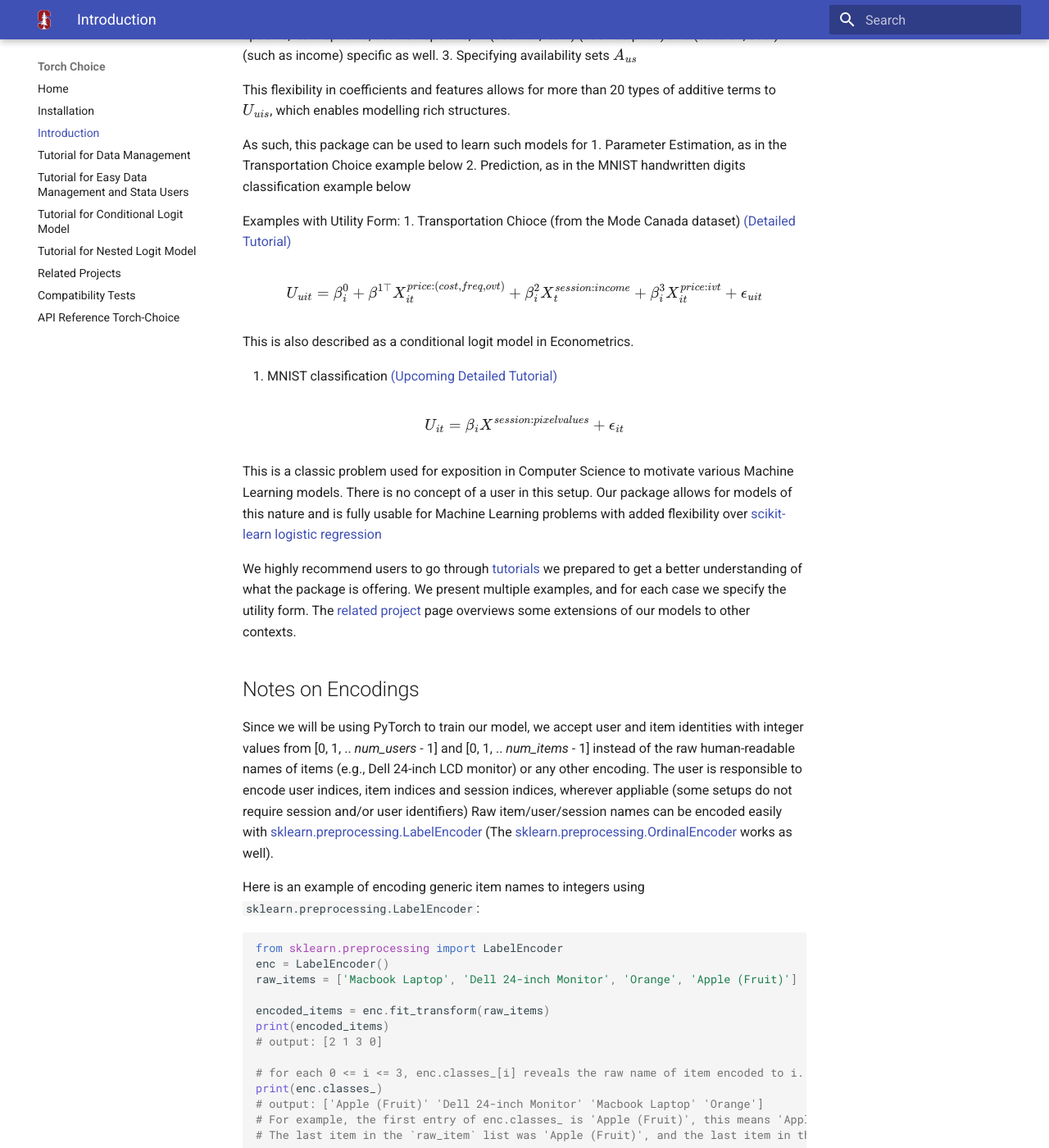
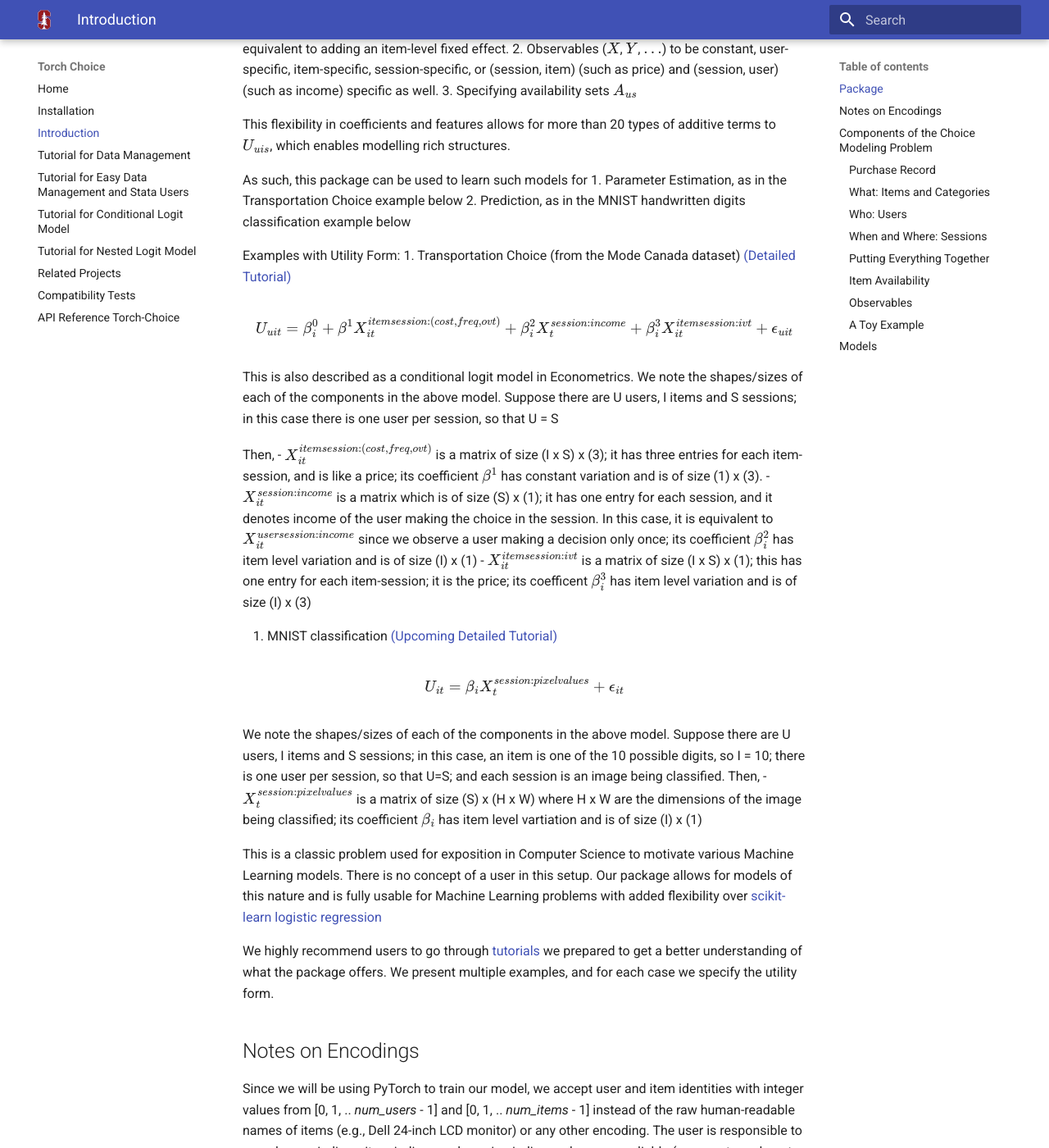
Before and after one commit to gsbDBI/torch-choice, an MkDocs documentation site: the page built from docs_src/intro.md, in a window 1280 px wide and 1400 px high, scrolled down 930 px. Shown: the whole window at 82% size. Built offline with MkDocs 1.6.1 and Material for MkDocs 9.7.7, drawn with Linux system fonts in a browser that asks for light colours; some of the changed text lies outside the part shown.

Commit message:
Updates to introduction

```diff
--- a/docs_src/intro.md
+++ b/docs_src/intro.md
@@ -1,21 +1,23 @@
-# Introduction
 # Introduction
 
-## Logistic Regression and Choice Models
+[Logistic Regression](https://en.wikipedia.org/wiki/Logistic_regression) models the probability that user $u$ chooses item $i$ in session $s$ by the logistic function
 
-[Logistic Regression](https://en.wikipedia.org/wiki/Logistic_regression) models the probability that user $u$ chooses item $i$ in session $s$ by the logistic function
 $$
 P_{uis} = \frac{e^{\mu_{uis}}}{\Sigma_{j \in A_{us}}e^{\mu_{ujs}}}
 $$
+
 where,
 
-$$\mu_{uis} = \alpha + \beta X + \gamma W + \dots$$;
+$$\mu_{uis} = \alpha + \beta X + \gamma W + \dots$$
 
-here $X$, $W$ are predictors (independent variables) for users and items respectively (these can be constant or can vary across session), and greek letters $\alpha$, $\beta$ and $\gamma$ are learned parameters
-$A_{us}$ is the set of items available for user $u$ in session $s$.
+here $X$, $W$ are predictors (independent variables) for users and items respectively (these can be constant or can vary across session), and greek letters $\alpha$, $\beta$ and $\gamma$ are learned parameters. $A_{us}$ is the set of items available for user $u$ in session $s$.
 
 When users are choosing over items, we can write utility $U_{uis}$ that user $u$ derives from item $i$ in session $s$, as
-$U_{uis} = \mu_{uis} + \epsilon_{uis}$
+
+$$
+U_{uis} = \mu_{uis} + \epsilon_{uis}
+$$
+
 where $\epsilon$ is an unobserved random error term.
 
 If we assume iid extreme value type 1 errors for $\epsilon_{uis}$, this leads to the above logistic probabilities of user $u$ choosing item $i$ in session $s$, as shown by [McFadden](https://en.wikipedia.org/wiki/Choice_modelling), and as often studied in Econometrics.
@@ -33,24 +35,32 @@
 2. Prediction, as in the MNIST handwritten digits classification example below
 
 Examples with Utility Form:
-1. Transportation Chioce (from the Mode Canada dataset) [(Detailed Tutorial)](https://github.com/gsbDBI/torch-choice/blob/main/tutorials/conditional_logit_model_mode_canada.ipynb)
+1. Transportation Choice (from the Mode Canada dataset) [(Detailed Tutorial)](https://github.com/gsbDBI/torch-choice/blob/main/tutorials/conditional_logit_model_mode_canada.ipynb)
 
 $$
-U_{uit} = \beta^0_i + \beta^{1\top} X^{price: (cost, freq, ovt)}_{it} + \beta^2_i X^{session:income}_t + \beta^3_i X_{it}^{price:ivt} + \epsilon_{uit}
+U_{uit} = \beta^0_i + \beta^{1} X^{itemsession: (cost, freq, ovt)}_{it} + \beta^2_i X^{session:income}_t + \beta^3_i X_{it}^{itemsession:ivt} + \epsilon_{uit}
 $$
 
-This is also described as a conditional logit model in Econometrics.
+This is also described as a conditional logit model in Econometrics. We note the shapes/sizes of each of the components in the above model. Suppose there are U users, I items and S sessions; in this case there is one user per session, so that U = S
 
+Then,
+- $X^{itemsession: (cost, freq, ovt)}_{it}$ is a matrix of size (I x S) x (3); it has three entries for each item-session, and is like a price; its coefficient $\beta^{1}$ has constant variation and is of size (1) x (3).
+- $X^{session: income}_{it}$ is a matrix which is of size (S) x (1); it has one entry for each session, and it denotes income of the user making the choice in the session. In this case, it is equivalent to $X^{usersession: income}_{it}$ since we observe a user making a decision only once; its coefficient $\beta^2_i$ has item level variation and is of size (I) x (1)
+- $X_{it}^{itemsession:ivt}$ is a matrix of size (I x S) x (1); this has one entry for each item-session; it is the price; its coefficent $\beta^3_i$ has item level variation and is of size (I) x (3)
 
 2. MNIST classification [(Upcoming Detailed Tutorial)]()
 
 $$
-U_{it} = \beta_i X^{session:pixelvalues} + \epsilon_{it}
+U_{it} = \beta_i X^{session:pixelvalues}_{t} + \epsilon_{it}
 $$
+
+We note the shapes/sizes of each of the components in the above model. Suppose there are U users, I items and S sessions; in this case, an item is one of the 10 possible digits, so I = 10; there is one user per session, so that U=S; and each session is an image being classified.
+Then,
+- $X^{session:pixelvalues}_{t}$ is a matrix of size (S) x (H x W) where H x W are the dimensions of the image being classified; its coefficient $\beta_i$ has item level vartiation and is of size (I) x (1)
 
 This is a classic problem used for exposition in Computer Science to motivate various Machine Learning models. There is no concept of a user in this setup. Our package allows for models of this nature and is fully usable for Machine Learning problems with added flexibility over [scikit-learn logistic regression](https://scikit-learn.org/stable/modules/generated/sklearn.linear_model.LogisticRegression.html)
 
-We highly recommend users to go through [tutorials](https://github.com/gsbDBI/torch-choice/blob/main/tutorials) we prepared to get a better understanding of what the package is offering. We present multiple examples, and for each case we specify the utility form. The [related project](./projects.md) page overviews some extensions of our models to other contexts.
+We highly recommend users to go through [tutorials](https://github.com/gsbDBI/torch-choice/blob/main/tutorials) we prepared to get a better understanding of what the package offers. We present multiple examples, and for each case we specify the utility form.
 
 ## Notes on Encodings
 Since we will be using PyTorch to train our model, we accept user and item identities with integer values from [0, 1, .. *num_users* - 1] and [0, 1, .. *num_items* - 1] instead of the raw human-readable names of items (e.g., Dell 24-inch LCD monitor) or any other encoding. The user is responsible to encode user indices, item indices and session indices, wherever appliable (some setups do not require session and/or user identifiers)
```
